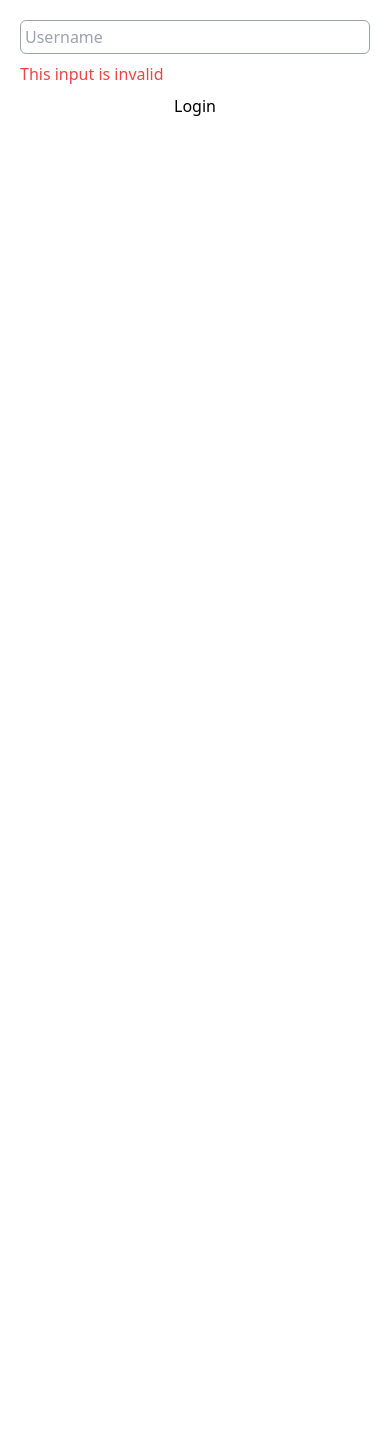
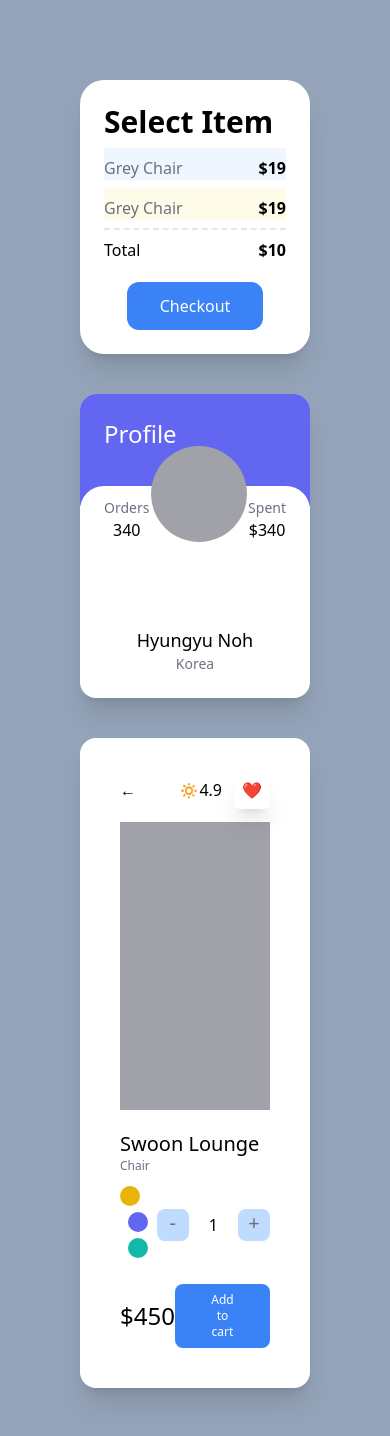
Before and after one commit to HyunG1u/Next-market, a Next.js app: page / in a window 390 px wide. Shown: the top 1436 px of the page. Before the commit the page ends 844 px from the top, so only its background shows below. Built offline with nearby package versions, Linux system fonts and the light colour scheme.

Commit message:
feat: responsive modifiers

```diff
--- a/pages/index.tsx
+++ b/pages/index.tsx
@@ -2,125 +2,118 @@
 
 const Home: NextPage = () => {
   return (
-    // <div className="bg-slate-400 py-20 px-20 flex flex-col space-y-5 min-h-screen">
-    //   <div className="bg-white p-6 rounded-3xl shadow-xl">
-    //     <span className="font-semibold text-3xl">Select Item</span>
-    //     <ul>
-    //       {[1, 2, 3, 4, 5].map((i) => (
-    //         <div
-    //           key={i}
-    //           className="flex justify-between my-2 odd:bg-blue-50 even:bg-yellow-50"
-    //         >
-    //           <span className="text-gray-500">Grey Chair</span>
-    //           <span className="font-semibold">$19</span>
-    //         </div>
-    //       ))}
-    //     </ul>
-    //     <ul>
-    //       {["a", "b", "c", ""].map((c, i) => (
-    //         <li className="bg-red-300 py-2 empty:hidden" key={i}>
-    //           {c}
-    //         </li>
-    //       ))}
-    //     </ul>
+    <div className="bg-slate-400 xl:place-content-center py-20 px-20 grid gap-10 lg:grid-cols-2 xl:grid-cols-3 min-h-screen">
+      <div className="bg-white flex flex-col justify-between p-6 rounded-3xl shadow-xl">
+        <span className="font-semibold text-3xl">Select Item</span>
+        <ul>
+          {[1, 2].map((i) => (
+            <div
+              key={i}
+              className="flex justify-between mt-2 pt-2 odd:bg-blue-50 even:bg-yellow-50"
+            >
+              <span className="text-gray-500">Grey Chair</span>
+              <span className="font-semibold">$19</span>
+            </div>
+          ))}
+        </ul>
 
-    //     <div className="flex justify-between mt-2 pt-2 border-t-2 border-dashed">
-    //       <span>Total</span>
-    //       <span className="font-semibold">$10</span>
-    //     </div>
-    //     <button
-    //       className="mt-5 bg-blue-500 text-white p-3 text-center rounded-xl w-1/2 mx-auto
-    //     hover:bg-teal-500 hover:text-black active:bg-yellow-500 focus:text-red-500"
-    //     >
-    //       Checkout
-    //     </button>
-    //   </div>
-    //   <div className="bg-white overflow-hidden rounded-2xl shadow-xl group">
-    //     <div className="bg-blue-500 p-6 pb-14">
-    //       <span className="text-white text-2xl">Profile</span>
-    //     </div>
-    //     <div className="rounded-3xl p-6 bg-white relative -top-5">
-    //       <div className="flex relative -top-16 items-end justify-between">
-    //         <div className="flex flex-col items-center">
-    //           <span className="text-sm text-gray-500">Orders</span>
-    //           <span className="font-medium">340</span>
-    //         </div>
-    //         <div className="h-24 w-24 bg-zinc-400 rounded-full group-hover:bg-red-300 transition-colors" />
-    //         <div className="flex flex-col items-center">
-    //           <span className="text-sm text-gray-500">Spent</span>
-    //           <span className="font-medium">$340</span>
-    //         </div>
-    //       </div>
-    //       <div className="relative mt-5 flex flex-col items-center -mt-10 -mb-5">
-    //         <span className="text-lg font-medium">Hyungyu Noh</span>
-    //         <span className="text-sm text-gray-500">Korea</span>
-    //       </div>
-    //     </div>
-    //   </div>
-    //   <div className="bg-white p-10 rounded-2xl shadow-xl">
-    //     <div className="flex mb-5 justify-between items-center">
-    //       <span>←</span>
-    //       <div className="space-x-3">
-    //         <span>🔅4.9</span>
-    //         <span className="shadow-xl p-2 rounded-md">❤</span>
-    //       </div>
-    //     </div>
-    //     <div className="bg-zinc-400 h-72 mb-5" />
-    //     <div className="flex flex-col">
-    //       <span className="font-medium text-xl">Swoon Lounge</span>
-    //       <span className="text-xs text-gray-500">Chair</span>
-    //       <div className="mt-3 mb-5 flex justify-between items-center">
-    //         <div className="space-x-2">
-    //           <button
-    //             className="w-5 h-5 rounded-full bg-yellow-500 transition
-    //           focus:ring-2 ring-offset-2 ring-yellow-500"
-    //           />
-    //           <button
-    //             className="w-5 h-5 rounded-full bg-indigo-500 transition
-    //           focus:ring-2 ring-offset-2 ring-indigo-500"
-    //           />
-    //           <button
-    //             className="w-5 h-5 rounded-full bg-teal-500 transition
-    //           focus:ring-2 ring-offset-2 ring-teal-500"
-    //           />
-    //         </div>
-    //         <div className="flex items-center space-x-5">
-    //           <button className="rounded-lg bg-blue-200 flex justify-center itmes-center aspect-square w-8 text-xl text-gray-500">
-    //             -
-    //           </button>
-    //           <span>1</span>
-    //           <button className="rounded-lg bg-blue-200 flex justify-center itmes-center aspect-square w-8 text-xl text-gray-500">
-    //             +
-    //           </button>
-    //         </div>
-    //       </div>
-    //       <div className="flex justify-between items-center">
-    //         <span className="font-medium text-2xl">$450</span>
-    //         <button className="bg-blue-500 py-2 px-8 text-center text-xs text-white rounded-lg">
-    //           Add to cart
-    //         </button>
-    //       </div>
-    //     </div>
-    //   </div>
-    // </div>
-    <form className="flex flex-col space-y-2 p-5">
-      <input
-        type="text"
-        required
-        placeholder="Username"
-        className="border p-1 peer border-gray-400 rounded-md"
-      />
-      <span className="hidden peer-invalid:block peer-invalid:text-red-500">
-        This input is invalid
-      </span>
-      <span className="hidden peer-valid:block peer-valid:text-teal-500">
-        Awesome Username
-      </span>
-      <span className="hidden peer-hover:block peer-hover:text-amber-500">
-        Hello
-      </span>
-      <input type="submit" value="Login" className="bg-white" />
-    </form>
+        <div className="flex justify-between mt-2 pt-2 border-t-2 border-dashed">
+          <span>Total</span>
+          <span className="font-semibold">$10</span>
+        </div>
+        <button
+          className="mt-5 bg-blue-500 text-white p-3 text-center rounded-xl w-3/4 block mx-auto
+        hover:bg-teal-500 hover:text-black active:bg-yellow-500 focus:text-red-500"
+        >
+          Checkout
+        </button>
+      </div>
+      <div className="bg-white overflow-hidden rounded-2xl shadow-xl group">
+        <div className=" portrait:bg-indigo-500 landscape:bg-teal-500 p-6 pb-14 xl:pb-40">
+          <span className="text-white text-2xl">Profile</span>
+        </div>
+        <div className="rounded-3xl p-6 bg-white relative -top-5">
+          <div className="flex relative -top-16 items-end justify-between">
+            <div className="flex flex-col items-center">
+              <span className="text-sm text-gray-500">Orders</span>
+              <span className="font-medium">340</span>
+            </div>
+            <div className="h-24 w-24 bg-zinc-400 rounded-full group-hover:bg-red-300 transition-colors" />
+            <div className="flex flex-col items-center">
+              <span className="text-sm text-gray-500">Spent</span>
+              <span className="font-medium">$340</span>
+            </div>
+          </div>
+          <div className="relative mt-5 flex flex-col items-center -mt-10 -mb-5">
+            <span className="text-lg font-medium">Hyungyu Noh</span>
+            <span className="text-sm text-gray-500">Korea</span>
+          </div>
+        </div>
+      </div>
+      <div className="bg-white p-10 rounded-2xl shadow-xl lg:col-span-2 xl:col-span-1">
+        <div className="flex mb-5 justify-between items-center">
+          <span>←</span>
+          <div className="space-x-3">
+            <span>🔅4.9</span>
+            <span className="shadow-xl p-2 rounded-md">❤</span>
+          </div>
+        </div>
+        <div className="bg-zinc-400 h-72 mb-5" />
+        <div className="flex flex-col">
+          <span className="font-medium text-xl">Swoon Lounge</span>
+          <span className="text-xs text-gray-500">Chair</span>
+          <div className="mt-3 mb-5 flex justify-between items-center">
+            <div className="space-x-2">
+              <button
+                className="w-5 h-5 rounded-full bg-yellow-500 transition
+              focus:ring-2 ring-offset-2 ring-yellow-500"
+              />
+              <button
+                className="w-5 h-5 rounded-full bg-indigo-500 transition
+              focus:ring-2 ring-offset-2 ring-indigo-500"
+              />
+              <button
+                className="w-5 h-5 rounded-full bg-teal-500 transition
+              focus:ring-2 ring-offset-2 ring-teal-500"
+              />
+            </div>
+            <div className="flex items-center space-x-5">
+              <button className="rounded-lg bg-blue-200 flex justify-center itmes-center aspect-square w-8 text-xl text-gray-500">
+                -
+              </button>
+              <span>1</span>
+              <button className="rounded-lg bg-blue-200 flex justify-center itmes-center aspect-square w-8 text-xl text-gray-500">
+                +
+              </button>
+            </div>
+          </div>
+          <div className="flex justify-between items-center">
+            <span className="font-medium text-2xl">$450</span>
+            <button className="bg-blue-500 py-2 px-8 text-center text-xs text-white rounded-lg">
+              Add to cart
+            </button>
+          </div>
+        </div>
+      </div>
+    </div>
+    // <form className="flex flex-col space-y-2 p-5">
+    //   <input
+    //     type="text"
+    //     required
+    //     placeholder="Username"
+    //     className="border p-1 peer border-gray-400 rounded-md"
+    //   />
+    //   <span className="hidden peer-invalid:block peer-invalid:text-red-500">
+    //     This input is invalid
+    //   </span>
+    //   <span className="hidden peer-valid:block peer-valid:text-teal-500">
+    //     Awesome Username
+    //   </span>
+    //   <span className="hidden peer-hover:block peer-hover:text-amber-500">
+    //     Hello
+    //   </span>
+    //   <input type="submit" value="Login" className="bg-white" />
+    // </form>
   );
 };
 
```
